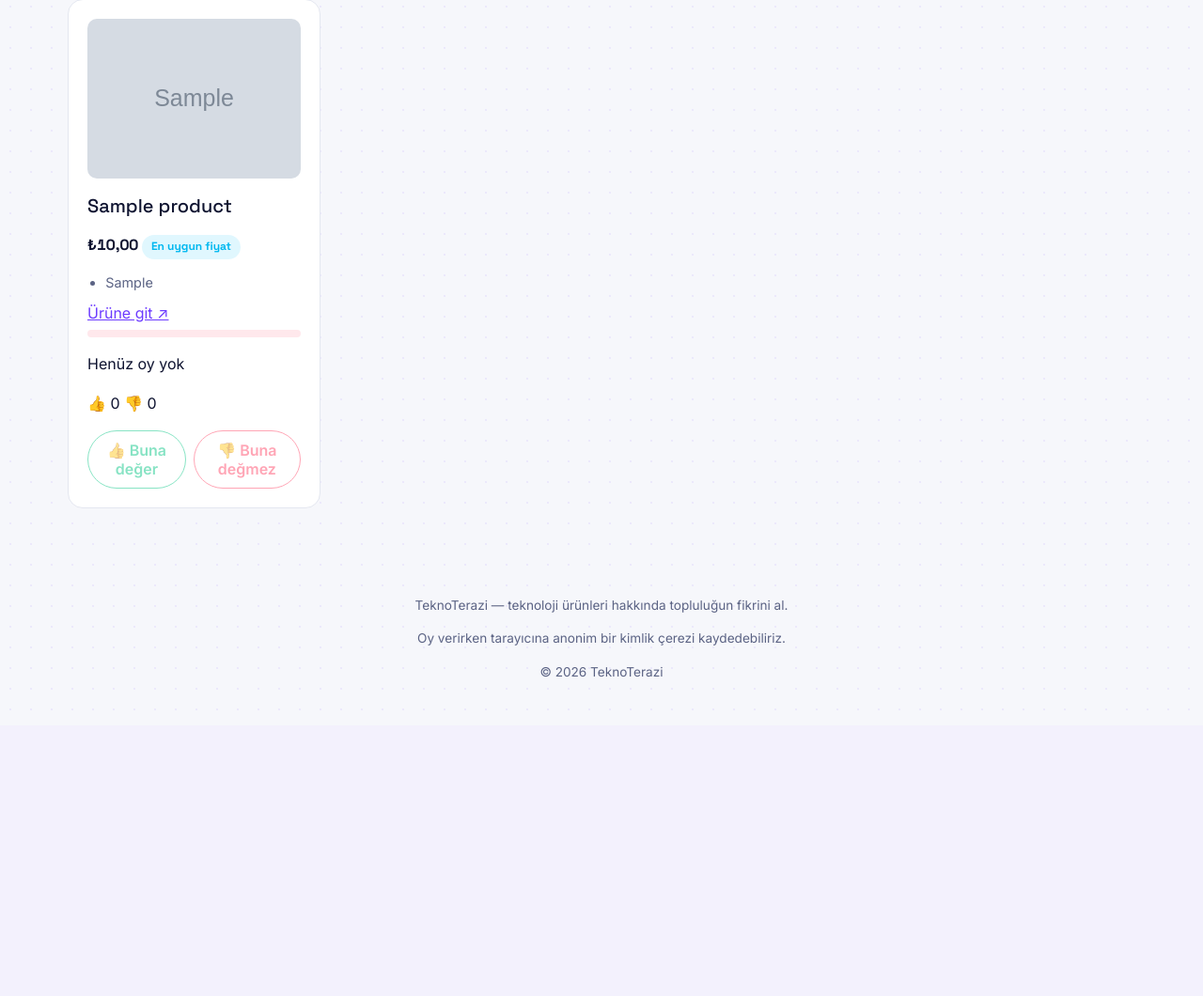
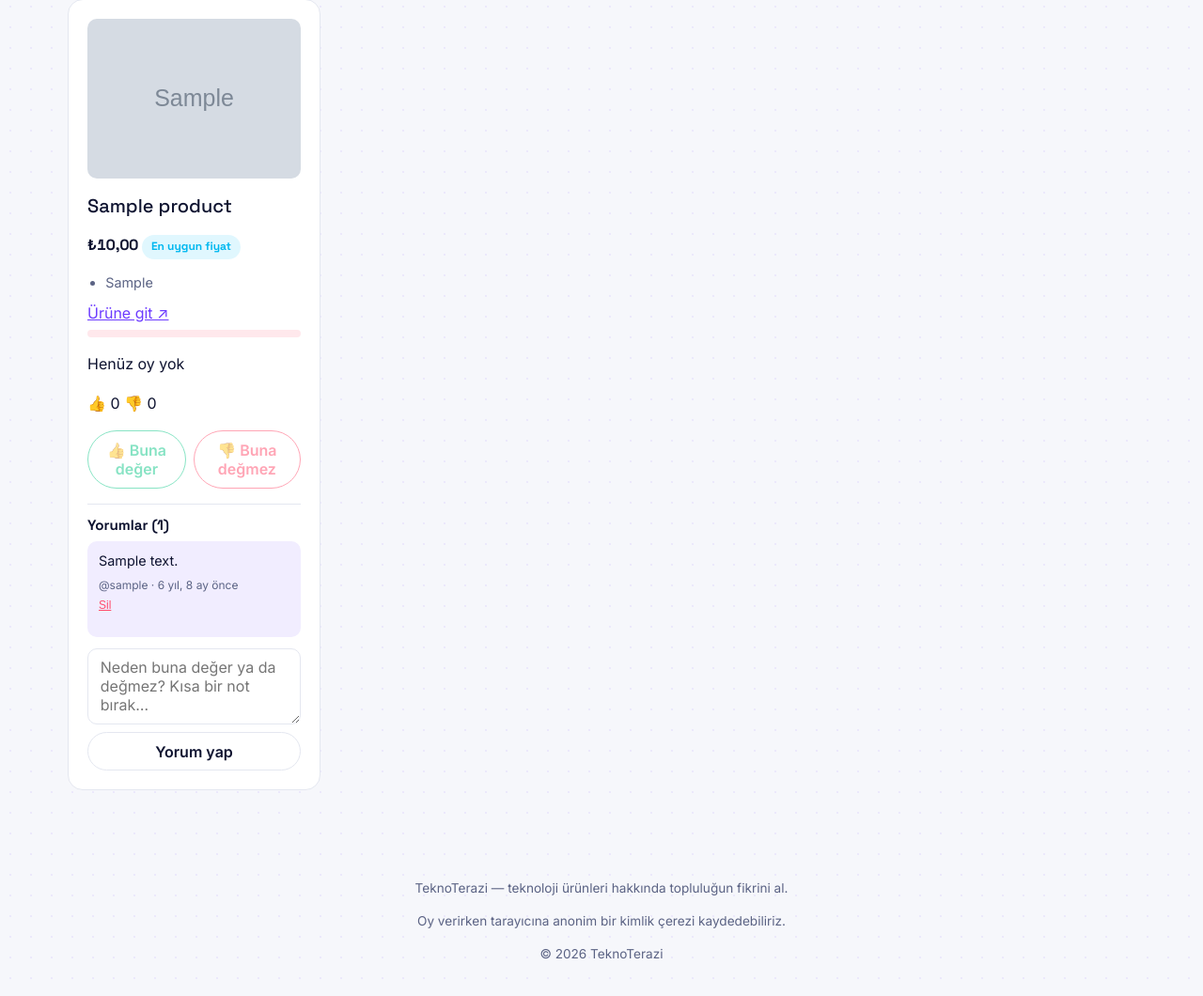
Before and after one commit to ferhanozkn/TeknoTerazi, a Django app: page /anket/1/ in a window 1280 px wide. Shown: the part 466-1526 px from the top of the page at 94% size. Before the commit the page ends 1187 px from the top, so only its background shows below. Run offline with Django 5.2, Linux system fonts and the light colour scheme; a user stored in the database is signed in; tables that the repository leaves empty hold one stand-in row (values such as "Sample post"); grey boxes marked "Sample" are stand-in pictures; data that the repository does not hold is empty.

Commit message:
feat(faz-9): ürün yorumları özelliği
Giriş yapmış kullanıcılar bir ürüne "neden buna değer/değmez" kısa not
bırakabiliyor (Comment modeli, ürüne bağlı). Yazan kendi yorumunu
silebilir, düzenleme yok; admin panelinden moderasyon (salt okunur +
silinebilir). 9 yeni test, tüm suite (107 test) geçiyor.

Co-Authored-By: Claude Sonnet 5 <noreply@anthropic.com>

```diff
--- a/polls/forms.py
+++ b/polls/forms.py
@@ -4,7 +4,7 @@ from django import forms
 from django.core.exceptions import ValidationError
 from django.forms import BaseInlineFormSet, inlineformset_factory
 
-from .models import Category, Poll, Product
+from .models import Category, Comment, Poll, Product
 
 
 class PollForm(forms.ModelForm):
@@ -85,6 +85,28 @@ class BaseProductFormSet(BaseInlineFormSet):
             names.append(name)
 
 
+class CommentForm(forms.ModelForm):
+    class Meta:
+        model = Comment
+        fields = ["body"]
+        widgets = {
+            "body": forms.Textarea(
+                attrs={
+                    "rows": 3,
+                    "maxlength": 500,
+                    "placeholder": "Neden buna değer ya da değmez? Kısa bir not bırak…",
+                }
+            )
+        }
+        error_messages = {
+            "body": {
+                "required": "Yorum yazmadan gönderemezsin.",
+                "min_length": "Yorumun en az 3 karakter olmalı.",
+                "max_length": "Yorumun en fazla 500 karakter olabilir.",
+            }
+        }
+
+
 ProductFormSet = inlineformset_factory(
     Poll,
     Product,
--- a/polls/models.py
+++ b/polls/models.py
@@ -124,6 +124,21 @@ class Vote(models.Model):
         return f"{self.product} — {self.get_value_display()}"
 
 
+class Comment(models.Model):
+    product = models.ForeignKey(Product, on_delete=models.CASCADE, related_name="comments")
+    author = models.ForeignKey(
+        settings.AUTH_USER_MODEL, on_delete=models.CASCADE, related_name="comments"
+    )
+    body = models.TextField(max_length=500, validators=[MinLengthValidator(3)])
+    created_at = models.DateTimeField(auto_now_add=True, db_index=True)
+
+    class Meta:
+        ordering = ["-created_at"]
+
+    def __str__(self):
+        return f"{self.author} → {self.product}"
+
+
 class VoteAttempt(models.Model):
     """Hız sınırlama için oy isteklerinin (başarılı/başarısız) kaydı."""
 
--- a/polls/urls.py
+++ b/polls/urls.py
@@ -11,5 +11,7 @@ urlpatterns = [
     path("anket/<int:pk>/durum/", views.poll_toggle_active, name="poll_toggle_active"),
     path("anket/<int:pk>/sil/", views.poll_delete, name="poll_delete"),
     path("urun/<int:pk>/oy/", views.vote, name="vote"),
+    path("urun/<int:pk>/yorum/", views.comment_add, name="comment_add"),
+    path("yorum/<int:pk>/sil/", views.comment_delete, name="comment_delete"),
     path("anketlerim/", views.my_polls, name="my_polls"),
 ]
--- a/polls/views.py
+++ b/polls/views.py
@@ -7,10 +7,11 @@ from django.db import transaction
 from django.db.models import Count, Max, Min, Q
 from django.http import JsonResponse
 from django.shortcuts import get_object_or_404, redirect, render
+from django.urls import reverse
 from django.views.decorators.http import require_POST
 
-from .forms import PollForm, ProductFormSet
-from .models import Category, Poll, Product, Vote, VoteValue
+from .forms import CommentForm, PollForm, ProductFormSet
+from .models import Category, Comment, Poll, Product, Vote, VoteValue
 from .services import VoteError, cast_vote, get_favorite_product, get_poll_with_stats
 from .voter import attach_voter_cookie, get_client_ip, get_voter, hash_ip
 
@@ -97,6 +98,10 @@ def poll_create(request):
 def poll_detail(request, pk):
     poll = get_poll_with_stats(pk)
     products = list(poll.products.all())
+    for product in products:
+        product.comment_list = list(
+            product.comments.select_related("author").order_by("-created_at")
+        )
     favorite_product = get_favorite_product(products)
     cheapest_product = min(products, key=lambda p: p.price) if products else None
 
@@ -122,8 +127,37 @@ def poll_detail(request, pk):
             "favorite_product": favorite_product,
             "cheapest_product": cheapest_product,
             "can_vote": can_vote,
+            "comment_form": CommentForm(auto_id=False),
         },
     )
+
+
+@login_required
+@require_POST
+def comment_add(request, pk):
+    product = get_object_or_404(Product.objects.select_related("poll"), pk=pk)
+    form = CommentForm(request.POST)
+    if form.is_valid():
+        comment = form.save(commit=False)
+        comment.product = product
+        comment.author = request.user
+        comment.save()
+        messages.success(request, "Yorumun eklendi.")
+    else:
+        for error in form.errors.get("body", []):
+            messages.error(request, error)
+    return redirect(f"{reverse('polls:poll_detail', args=[product.poll_id])}#urun-{product.pk}")
+
+
+@login_required
+@require_POST
+def comment_delete(request, pk):
+    comment = get_object_or_404(Comment, pk=pk, author=request.user)
+    product_id = comment.product_id
+    poll_id = comment.product.poll_id
+    comment.delete()
+    messages.success(request, "Yorumun silindi.")
+    return redirect(f"{reverse('polls:poll_detail', args=[poll_id])}#urun-{product_id}")
 
 
 @require_POST
--- a/static/css/main.css
+++ b/static/css/main.css
@@ -710,6 +710,92 @@ a {
   display: none;
 }
 
+/* Yorumlar */
+
+.comments {
+  margin-top: 1rem;
+  border-top: 1px solid var(--border);
+  padding-top: 0.75rem;
+}
+
+.comments__title {
+  font-family: var(--font-heading);
+  font-size: 0.95rem;
+  margin: 0 0 0.5rem;
+}
+
+.comments__list {
+  list-style: none;
+  padding: 0;
+  margin: 0 0 0.75rem;
+  display: flex;
+  flex-direction: column;
+  gap: 0.6rem;
+}
+
+.comment {
+  background: var(--surface-tint);
+  border-radius: var(--radius-sm);
+  padding: 0.6rem 0.75rem;
+}
+
+.comment--empty {
+  background: none;
+  padding: 0;
+  color: var(--text-muted);
+  font-size: 0.85rem;
+}
+
+.comment__body {
+  margin: 0 0 0.3rem;
+  font-size: 0.9rem;
+  overflow-wrap: anywhere;
+}
+
+.comment__meta {
+  margin: 0;
+  font-size: 0.75rem;
+  color: var(--text-muted);
+  display: flex;
+  align-items: center;
+  gap: 0.5rem;
+}
+
+.comment__delete-form {
+  display: inline;
+}
+
+.comment__delete-btn {
+  background: none;
+  border: none;
+  padding: 0;
+  color: var(--not-worth);
+  font-size: 0.75rem;
+  cursor: pointer;
+  text-decoration: underline;
+}
+
+.comment-form {
+  display: flex;
+  flex-direction: column;
+  gap: 0.5rem;
+}
+
+.comment-form textarea {
+  padding: 0.6rem 0.8rem;
+  border: 1px solid var(--border);
+  border-radius: var(--radius-sm);
+  font: inherit;
+  background: var(--surface);
+  color: var(--text);
+  resize: vertical;
+}
+
+.comment-form__login-hint {
+  font-size: 0.85rem;
+  color: var(--text-muted);
+}
+
 /* Anket detay üst kısmı */
 
 .poll-detail__header {
--- a/templates/polls/product_card.html
+++ b/templates/polls/product_card.html
@@ -1,5 +1,5 @@
 {% load tt_filters %}
-<article class="product-card-view" data-product-id="{{ product.pk }}">
+<article class="product-card-view" id="urun-{{ product.pk }}" data-product-id="{{ product.pk }}">
   {% if product == favorite_product %}<span class="badge badge--favorite">🏆 Topluluğun Favorisi</span>{% endif %}
   {% if product.image_url %}
     <img src="{{ product.image_url }}" alt="{{ product.name }}" loading="lazy" referrerpolicy="no-referrer" onerror="this.remove()">
@@ -41,4 +41,38 @@
     >👎 Buna değmez</button>
   </form>
   <p class="vote-error" data-vote-error hidden></p>
+
+  <section class="comments">
+    <h4 class="comments__title">Yorumlar ({{ product.comment_list|length }})</h4>
+    <ul class="comments__list">
+      {% for comment in product.comment_list %}
+        <li class="comment">
+          <p class="comment__body">{{ comment.body }}</p>
+          <p class="comment__meta">
+            @{{ comment.author.username }} · {{ comment.created_at|timesince }} önce
+            {% if request.user == comment.author %}
+              <form method="post" action="{% url 'polls:comment_delete' comment.pk %}" class="comment__delete-form">
+                {% csrf_token %}
+                <button type="submit" class="comment__delete-btn">Sil</button>
+              </form>
+            {% endif %}
+          </p>
+        </li>
+      {% empty %}
+        <li class="comment comment--empty">Henüz yorum yok. İlk yorumu sen yaz!</li>
+      {% endfor %}
+    </ul>
+
+    {% if request.user.is_authenticated %}
+      <form method="post" action="{% url 'polls:comment_add' product.pk %}" class="comment-form">
+        {% csrf_token %}
+        {{ comment_form.body }}
+        <button type="submit" class="btn">Yorum yap</button>
+      </form>
+    {% else %}
+      <p class="comment-form__login-hint">
+        Yorum yapmak için <a href="{% url 'accounts:login' %}?next={{ request.path }}#urun-{{ product.pk }}">giriş yap</a>.
+      </p>
+    {% endif %}
+  </section>
 </article>
```
Also changed, not shown: docs/PROJE_PLANI.md (+3 -2 lines), polls/admin.py (+15 -1 lines), polls/tests/test_comments.py (added, +100 -0 lines), polls/migrations/0004_comment.py (added).
